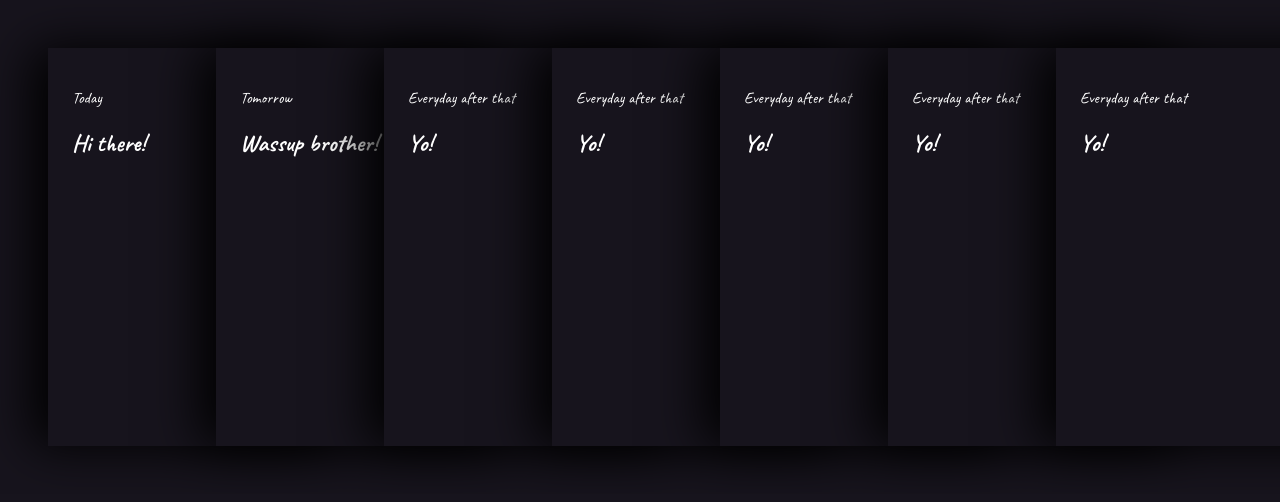
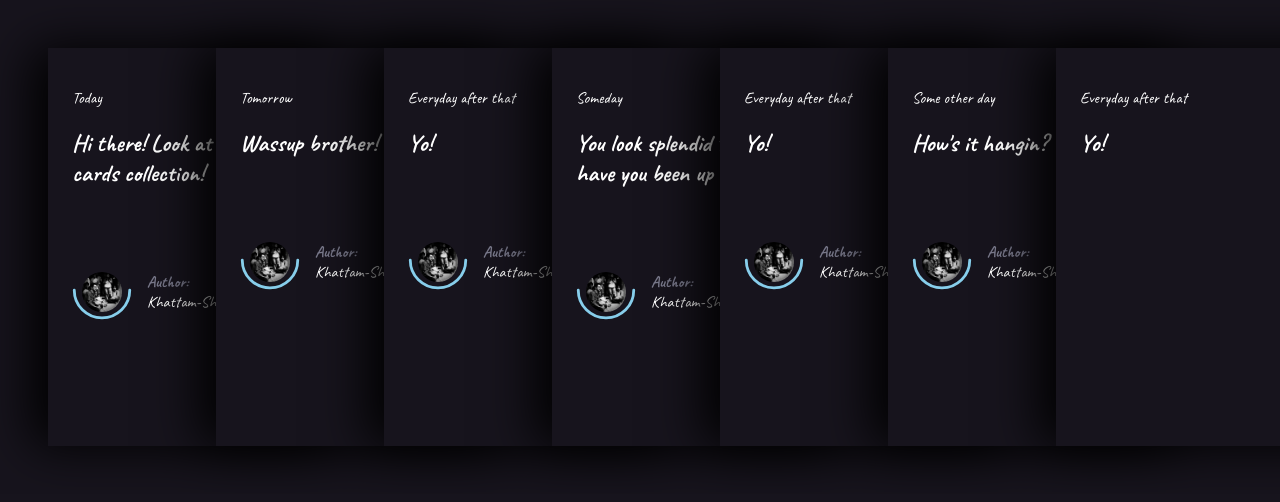
Before and after one commit to 0nesquared/html-css-reusable-components, a plain HTML site: page cards-panel/index.html in a window 1280 px wide. Drawn offline with Linux system fonts and the light colour scheme.

Commit message:
Add avatars and author names to each card.

```diff
--- a/cards-panel/index.html
+++ b/cards-panel/index.html
@@ -10,42 +10,114 @@
     <!--Container for our cards panel-->
     <section class="cardsPanel">
       <!--Inside this section tag, each of our card will be represented by an article element-->
-      <!--Each card will contain a header at the top, an avatar and some tags at the bottom-->
+      <!--Each card will contain a header at the top, an avatar with a semi-circle border, and some tags at the bottom-->
       <article class="card">
         <header class="card-header">
           <p>Today</p>
-          <h2>Hi there!</h2>
+          <h2>Hi there! Look at my gorgeous cards collection!</h2>
         </header>
+        <div class="card-author">
+          <a href="#" class="author-avatar">
+            <img src="avatar-pic.jpg" alt="" />
+          </a>
+          <svg class="half-circle" viewBox="0 0 106 57">
+            <path d="M102 4c0 27.1-21.9 49-49 49S4 31.1 4 4"></path>
+          </svg>
+          <div class="author-name">
+            <div class="author-name-prefix">Author:</div>
+            Khattam-Shud
+          </div>
+        </div>
       </article>
       <article class="card">
         <header class="card-header">
           <p>Tomorrow</p>
           <h2>Wassup brother!</h2>
         </header>
+        <div class="card-author">
+          <a href="#" class="author-avatar">
+            <img src="avatar-pic.jpg" alt="" />
+          </a>
+          <svg class="half-circle" viewBox="0 0 106 57">
+            <path d="M102 4c0 27.1-21.9 49-49 49S4 31.1 4 4"></path>
+          </svg>
+          <div class="author-name">
+            <div class="author-name-prefix">Author:</div>
+            Khattam-Shud
+          </div>
+        </div>
       </article>
       <article class="card">
         <header class="card-header">
           <p>Everyday after that</p>
           <h2>Yo!</h2>
         </header>
+        <div class="card-author">
+          <a href="#" class="author-avatar">
+            <img src="avatar-pic.jpg" alt="" />
+          </a>
+          <svg class="half-circle" viewBox="0 0 106 57">
+            <path d="M102 4c0 27.1-21.9 49-49 49S4 31.1 4 4"></path>
+          </svg>
+          <div class="author-name">
+            <div class="author-name-prefix">Author:</div>
+            Khattam-Shud
+          </div>
+        </div>
+      </article>
+      <article class="card">
+        <header class="card-header">
+          <p>Someday</p>
+          <h2>You look splendid today! What have you been up to?</h2>
+        </header>
+        <div class="card-author">
+          <a href="#" class="author-avatar">
+            <img src="avatar-pic.jpg" alt="" />
+          </a>
+          <svg class="half-circle" viewBox="0 0 106 57">
+            <path d="M102 4c0 27.1-21.9 49-49 49S4 31.1 4 4"></path>
+          </svg>
+          <div class="author-name">
+            <div class="author-name-prefix">Author:</div>
+            Khattam-Shud
+          </div>
+        </div>
       </article>
       <article class="card">
         <header class="card-header">
           <p>Everyday after that</p>
           <h2>Yo!</h2>
         </header>
+        <div class="card-author">
+          <a href="#" class="author-avatar">
+            <img src="avatar-pic.jpg" alt="" />
+          </a>
+          <svg class="half-circle" viewBox="0 0 106 57">
+            <path d="M102 4c0 27.1-21.9 49-49 49S4 31.1 4 4"></path>
+          </svg>
+          <div class="author-name">
+            <div class="author-name-prefix">Author:</div>
+            Khattam-Shud
+          </div>
+        </div>
       </article>
       <article class="card">
         <header class="card-header">
-          <p>Everyday after that</p>
-          <h2>Yo!</h2>
+          <p>Some other day</p>
+          <h2>How's it hangin?</h2>
         </header>
-      </article>
-      <article class="card">
-        <header class="card-header">
-          <p>Everyday after that</p>
-          <h2>Yo!</h2>
-        </header>
+        <div class="card-author">
+          <a href="#" class="author-avatar">
+            <img src="avatar-pic.jpg" alt="" />
+          </a>
+          <svg class="half-circle" viewBox="0 0 106 57">
+            <path d="M102 4c0 27.1-21.9 49-49 49S4 31.1 4 4"></path>
+          </svg>
+          <div class="author-name">
+            <div class="author-name-prefix">Author:</div>
+            Khattam-Shud
+          </div>
+        </div>
       </article>
       <article class="card">
         <header class="card-header">
--- a/cards-panel/style.css
+++ b/cards-panel/style.css
@@ -63,3 +63,53 @@ body {
 .card:hover ~ .card {
   transform: translateX(130px);
 }
+
+/* Making it seem like we have a linear gradient on the text -
+ Applying a linear gradient in the backfround, and the cutting
+ in the shape of the text */
+.card-header h2:hover {
+  background: linear-gradient(90deg, #87ceeb, #ee82ee);
+  text-shadow: none;
+  background-clip: text;
+  -webkit-background-clip: text;
+  -webkit-text-fill-color: transparent;
+}
+
+/* Using css grid to layout the content of the card and styling the avatar image,
+the SVG graphic half-circle below it, and the author name */
+.card-author {
+  position: relative;
+  display: grid;
+  grid-template-columns: 75px 1fr;
+  align-items: center;
+  margin: 3rem 0 0;
+}
+
+.author-avatar img {
+  display: block;
+  width: 40px;
+  height: 40px;
+  object-fit: contain;
+  border-radius: 50%;
+  margin: 16px 10px;
+  overflow: hidden;
+}
+
+.half-circle {
+  position: absolute;
+  bottom: 0;
+  left: 0;
+  width: 60px;
+  height: 48px;
+  fill: none;
+  stroke: #87ceeb;
+  stroke-width: 5;
+  stroke-linecap: round;
+  pointer-events: none;
+}
+
+.author-name-prefix {
+  font-style: normal;
+  font-weight: 700;
+  color: #7a7a8c;
+}
```
Also changed, not shown: cards-panel/avatar-pic.JPG (added).
